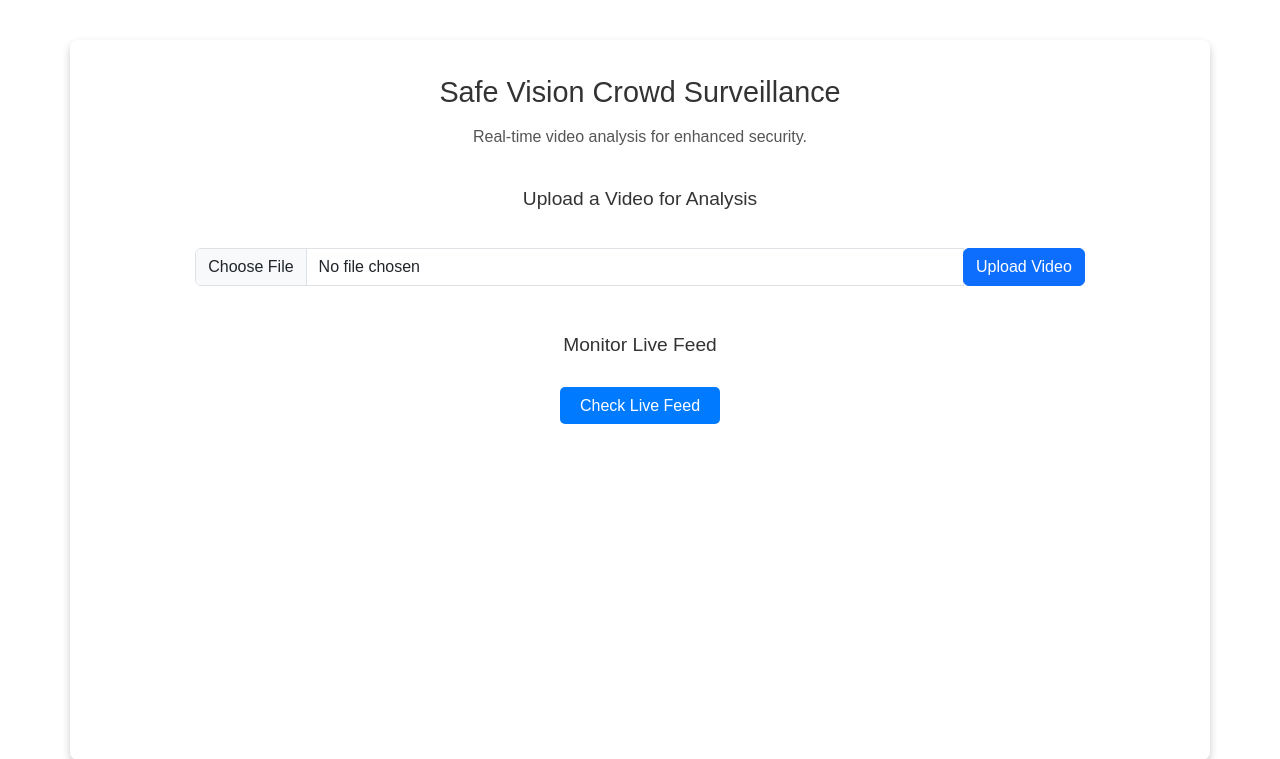
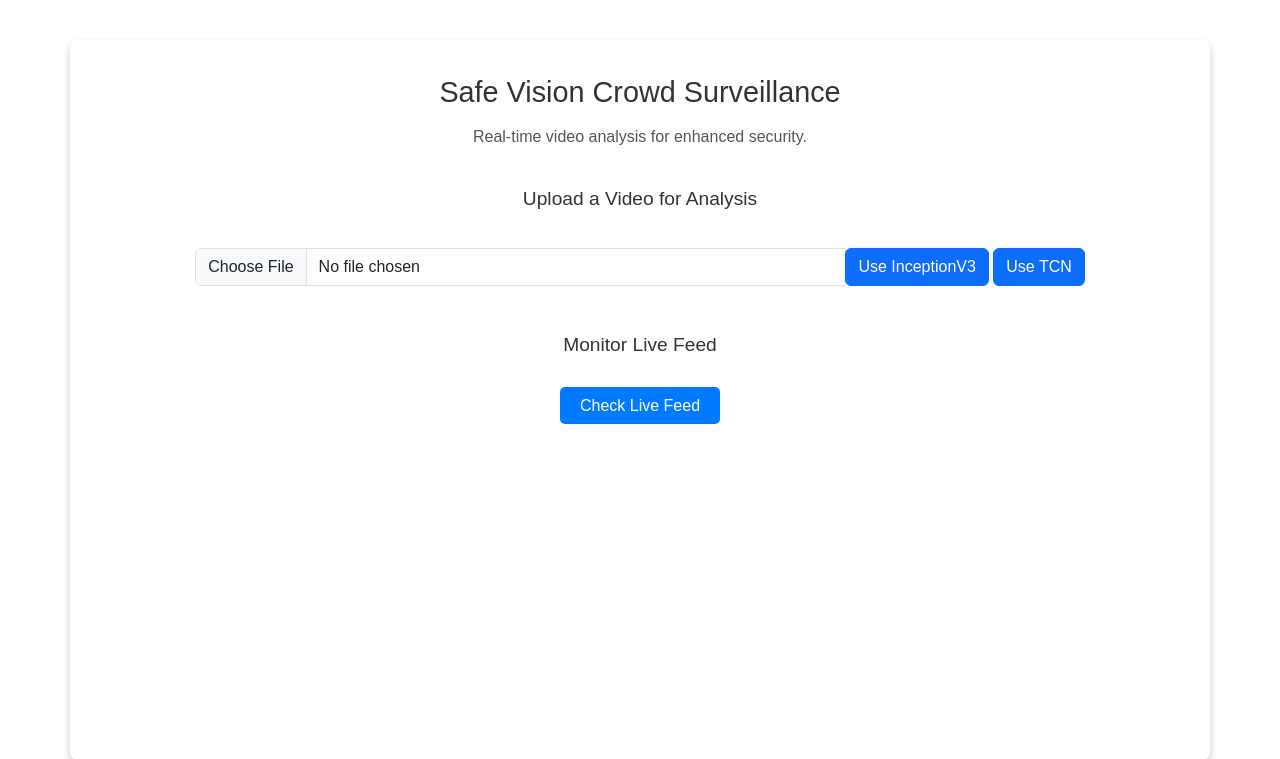
Before and after one commit to cvkchris/Safe-Vision, a Flask app: page / in a window 1280 px wide. Shown: the top 759 px of the page. Run offline with Flask 3, Linux system fonts and the light colour scheme.

Commit message:
added tcn and inception model

```diff
--- a/app.py
+++ b/app.py
@@ -1,8 +1,10 @@
 from flask import Flask, render_template, request, redirect, url_for, flash, Response
 import inceptionv3 as inception
+import tcn
 import cv2
 import numpy as np
 import threading
+from telegram import send_telegram_image, send_telegram_message
 
 app = Flask(__name__, static_folder="static")
 app.config['UPLOAD_FOLDER'] = 'uploads'
@@ -11,7 +13,6 @@ app.secret_key = 'your_secret_key'  # For flash messaging
 
 # Initialize the video capture from the camera
 camera = cv2.VideoCapture(0)  # 0 is typically the default camera
-# camera = None  # Global variable to hold the camera object
 camera_lock = threading.Lock()
 
 
@@ -50,8 +51,8 @@ def generate_frames():
             frame = buffer.tobytes()
 
             if label == "Violence":
-                inception.send_telegram_message()
-                inception.send_telegram_image(frame)
+                send_telegram_message()
+                send_telegram_image(frame)
 
             # Use Flask's streaming response
             yield (b'--frame\r\n'
@@ -78,8 +79,8 @@ ALLOWED_EXTENSIONS = ['mp4']
 def index():
     return render_template('index.html')
 
-@app.route('/upload', methods=['POST'])
-def upload_video():
+@app.route('/predict_inceptionv3', methods=['POST'])
+def predict_inception():
     if 'file' not in request.files:
         flash('No Video File Found')
         return redirect(request.url)
@@ -93,12 +94,33 @@ def upload_video():
         file_path = "static/videos/" + file.filename
         file.save(file_path)
 
-        prediction, output_name = inception.predict_violence(video_path=file_path, file_name=file.filename)
+        prediction, output_name = inception.predict_violence(video_path=file_path)
         return render_template('results.html', prediction=prediction, mimetype='video/mp4', video_name = output_name)
     else:
         flash('Invalid File Type')
         return redirect(request.url)
 
+
+@app.route('/predict_tcn', methods=['POST'])
+def predict_tcn():
+    if 'file' not in request.files:
+        flash('No Video File Found')
+        return redirect(request.url)
+
+    file = request.files['file']
+    if file.filename == '':
+        flash('No file selected')
+        return redirect(request.url)
+
+    if file and allowed_file(file.filename):
+        file_path = "static/videos/" + file.filename
+        file.save(file_path)
+
+        prediction, output_name = tcn.predict_violence(video_path=file_path)
+        return render_template('results.html', prediction=prediction, mimetype='video/mp4', video_name = output_name)
+    else:
+        flash('Invalid File Type')
+        return redirect(request.url)
 
 @app.route('/video_feed')
 def video_feed():
--- a/inceptionv3.py
+++ b/inceptionv3.py
@@ -17,7 +17,7 @@ def reencode_video(input_path, output_path):
     clip.write_videofile(output_path, codec="libx264")
 
 # Function to preprocess and predict violence for video frames and save output video
-def predict_violence(video_path, file_name, model=inception_model, threshold=0.5):
+def predict_violence(video_path, model=inception_model, threshold=0.5):
     cap = cv2.VideoCapture(video_path)
     frame_width = int(cap.get(cv2.CAP_PROP_FRAME_WIDTH))
     frame_height = int(cap.get(cv2.CAP_PROP_FRAME_HEIGHT))
--- a/templates/index.html
+++ b/templates/index.html
@@ -16,14 +16,18 @@
 
         <section class="upload-section">
             <h2>Upload a Video for Analysis</h2>
-                <form method="POST" class="row row-cols-lg-auto g-3 justify-content-center align-items-center mb-4 pb-2" action="{{ url_for('upload_video') }}" enctype="multipart/form-data">
-                    <div class="input-group mt-3">
-                        <input type="file" class="form-control" name="file" accept=".mp4" required/>
-                        <div class="input-group-append">
-                            <button class="btn btn-primary">Upload Video</button>
-                        </div>
+            <form method="POST" class="row row-cols-lg-auto g-3 justify-content-center align-items-center mb-4 pb-2" action="{{ url_for('predict_inception') }}" enctype="multipart/form-data">
+                <div class="input-group mt-3">
+                    <input type="file" class="form-control" name="file" accept=".mp4" required id="file-input"/>
+                    <br>
+                    <div class="input-group-append">
+                        <button class="btn btn-primary" type="submit" formaction="{{ url_for('predict_inception') }}">Use InceptionV3</button>
+                        <button class="btn btn-primary" type="submit" formaction="{{ url_for('predict_tcn') }}">Use TCN</button>
                     </div>
-                </form>
+                </div>
+            </form>
+
+
         </section>
 
         <section class="live-feed-section">
@@ -31,5 +35,23 @@
             <a href="{{ url_for('live') }}" class="live-feed-button">Check Live Feed</a>
         </section>
     </div>
+
+    <script>
+        // Show model selection buttons after uploading the video
+        const fileInput = document.getElementById('file-input');
+        const modelChoice = document.getElementById('model-choice');
+        const filePathInput = document.getElementById('file-path');
+        const filePathInput2 = document.getElementById('file-path-2');
+
+        fileInput.addEventListener('change', function(event) {
+            if (event.target.files.length > 0) {
+                // Enable model choice section
+                modelChoice.classList.remove('d-none');
+                // Store the file path in hidden inputs
+                filePathInput.value = URL.createObjectURL(event.target.files[0]);
+                filePathInput2.value = URL.createObjectURL(event.target.files[0]);
+            }
+        });
+    </script>
 </body>
 </html>
```
Also changed, not shown: tcn.py (+15 -6 lines), 1 other file.
